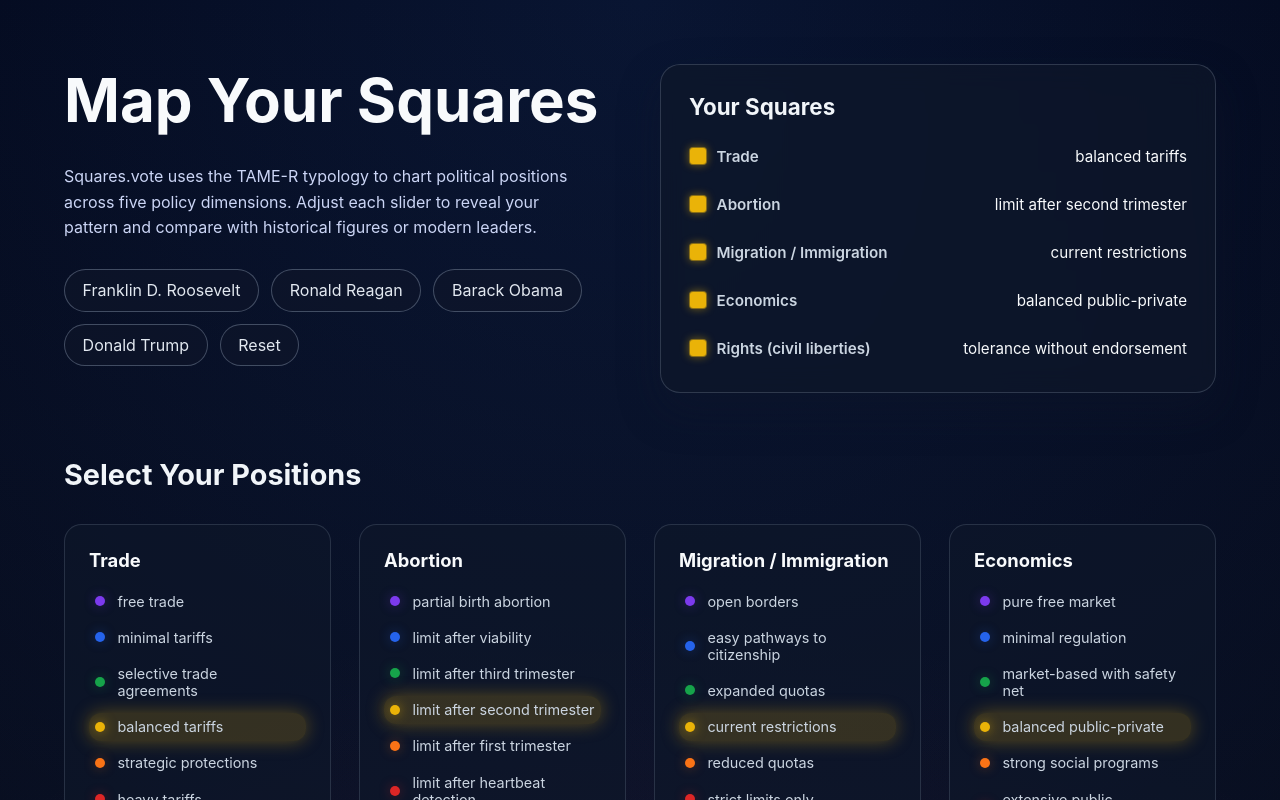
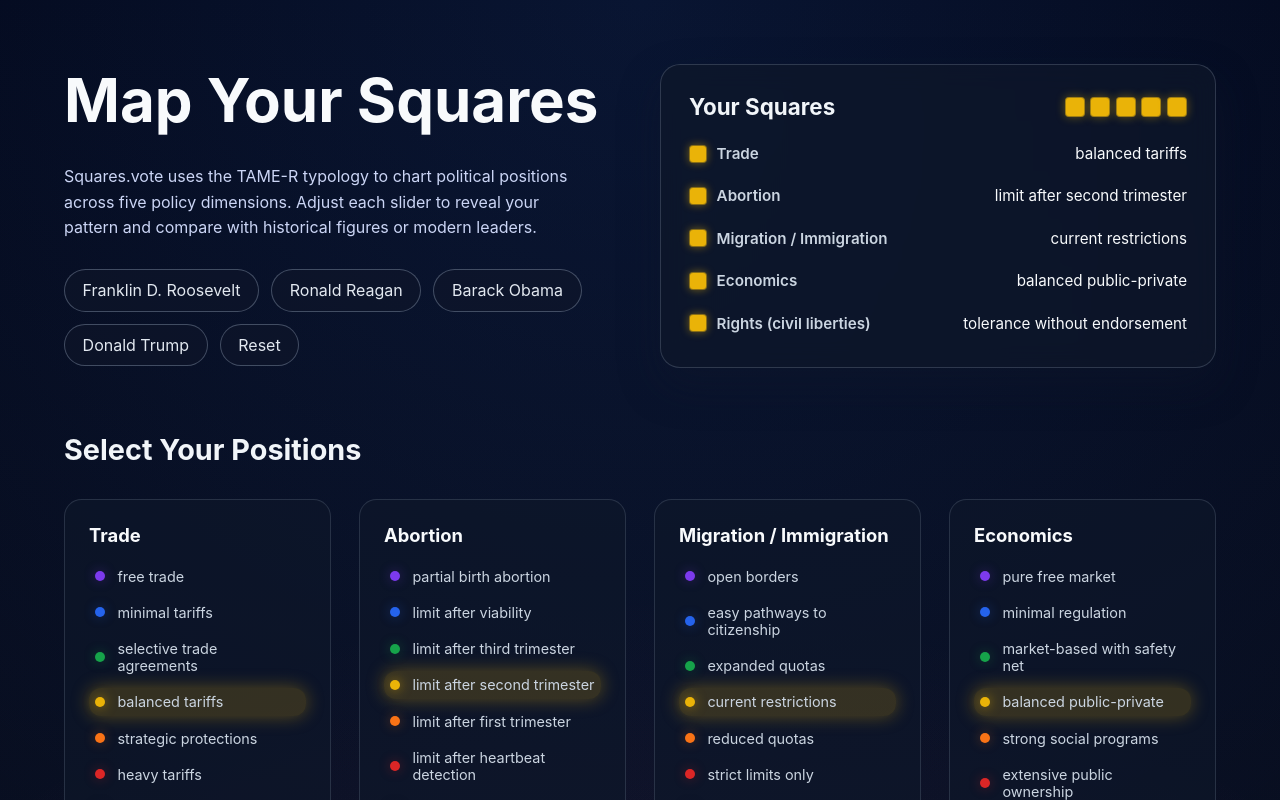
Before and after one commit to seanbhart/squares, a Next.js app: page / in a window 1280 px wide. Shown: the top 800 px of the page. Built offline with nearby package versions, Linux system fonts and the light colour scheme.

Commit message:
missing public dir

```diff
--- a/app/page.module.css
+++ b/app/page.module.css
@@ -70,11 +70,31 @@
   box-shadow: 0 18px 40px rgba(15, 23, 42, 0.4);
 }
 
+.summaryHeader {
+  display: flex;
+  align-items: center;
+  justify-content: space-between;
+  gap: 1rem;
+  margin-bottom: 1.1rem;
+}
+
 .summaryCard h2 {
-  margin-top: 0;
-  margin-bottom: 1.25rem;
+  margin: 0;
   font-size: 1.4rem;
   color: #f1f5f9;
+}
+
+.signatureRow {
+  display: flex;
+  gap: 0.35rem;
+}
+
+.signatureSquare {
+  width: 20px;
+  height: 20px;
+  border-radius: 4px;
+  border: 1px solid rgba(15, 23, 42, 0.35);
+  box-shadow: 0 0 0 1px rgba(148, 163, 184, 0.12);
 }
 
 .summaryCard ul {
@@ -83,7 +103,7 @@
   margin: 0;
   display: flex;
   flex-direction: column;
-  gap: 1rem;
+  gap: 0.65rem;
 }
 
 .summaryCard li {
--- a/app/page.tsx
+++ b/app/page.tsx
@@ -262,7 +262,25 @@ export default function Home() {
           </div>
         </div>
         <div className={styles.summaryCard}>
-          <h2>Your Squares</h2>
+          <div className={styles.summaryHeader}>
+            <h2>Your Squares</h2>
+            <div className={styles.signatureRow}>
+              {POLICIES.map((policy) => {
+                const color = getScoreColor(policy.key, userSpectrum[policy.key]);
+                return (
+                  <span
+                    key={`${policy.key}-square`}
+                    className={styles.signatureSquare}
+                    style={{
+                      backgroundColor: color,
+                      boxShadow: `0 0 10px ${hexToRgba(color, 0.4)}`,
+                    }}
+                    aria-label={`${policy.label} selection`}
+                  />
+                );
+              })}
+            </div>
+          </div>
           <ul>
             {POLICIES.map((policy) => (
               <li key={policy.key}>
```
Also changed, not shown: public/favicon.svg (added).
